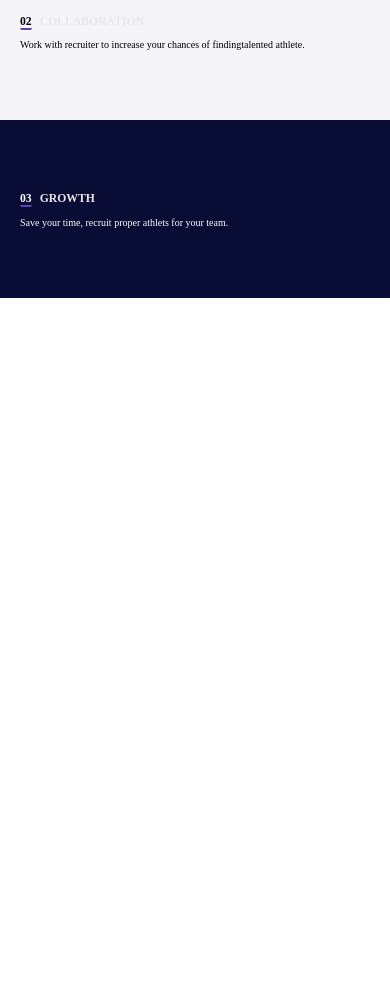
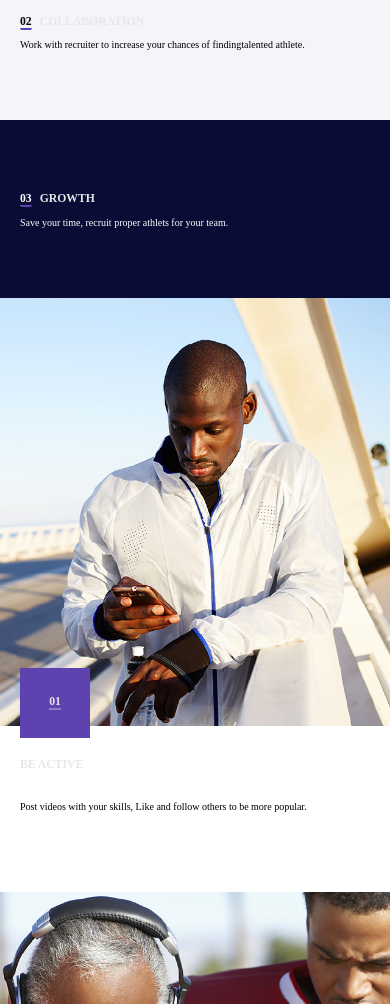
Before and after one commit to Stegur/mq-diploma, a plain HTML site: page index.html in a window 390 px wide. Shown: the part 2060-3064 px from the top of the page. Before the commit the page ends 2358 px from the top, so only its background shows below. Drawn offline with Linux system fonts and the light colour scheme.

Commit message:
Articles

```diff
--- a/css/style.css
+++ b/css/style.css
@@ -100,7 +100,7 @@ body {
     }
     /* END HEADER */
 
-    /* ATHLETS */
+    /* SPORTSMEN */
     .athlets, .players {
         padding-top: 25px;
         /* padding-bottom: 75px; */
@@ -164,4 +164,48 @@ body {
      .players .benefit:last-child .benefit-discription {
         color: #FFFFFF;
      }
+    /* END SPORTSMEN */
+
+    /* ARTICLES */
+
+    .article-title, .article-description {
+        padding-left: 20px;
+    }
+
+    .article-img {
+        width: 100%;
+    }
+
+    .article-title {
+        position: relative;
+
+        margin-top: 30px;
+        margin-bottom: 30px;
+
+        color: #e7e7e7;
+        text-transform: uppercase;
+    }
+
+    .article-number {
+        position: absolute;
+        top: -90px;          /* Альтернативы? */
+
+        display: flex;
+        flex-wrap: wrap;
+        align-items: center;
+        justify-content: center;
+
+        width: 70px;
+        height: 70px;
+
+        background-color: #5e42b0;
+    }
+
+    .article-number-decoration {
+        border-bottom: 2px solid #8f7bc8;
+    }
+
+    .article-description {
+        margin-bottom: 80px;
+    }
 }
--- a/index.html
+++ b/index.html
@@ -109,9 +109,25 @@
         </section>
 <!-- ARTICLES -->
         <section class="articles">
-            <article class="article"></article>
-            <article class="article"></article>
-            <article class="article"></article>
+
+            <article class="article">
+                <img class="article-img" src="/images/be-active_640.jpg" alt="Be active">
+                <h3 class="article-title">
+                    <div class="article-number"><span class="article-number-decoration">01</span></div>be active</h3>
+                <p class="article-description">Post videos with your skills, Like and follow others to be more popular.</p>
+            </article>
+
+            <article class="article">
+                <img class="article-img" src="/images/find-contact_640.jpg" alt="Find contact">
+                <h3 class="article-title"><div class="article-number"><span class="article-number-decoration">02</span></div>FIND CONTACT</h3>
+                <p class="article-description">Contact others to find right coach or athlete you are looking for.</p>
+            </article>
+
+            <article class="article">
+                <img class="article-img" src="/images/work-it_640.jpg" alt="Work it">
+                <h3 class="article-title"><div class="article-number"><span class="article-number-decoration">03</span></div>WORK IT</h3>
+                <p class="article-description">Enjoy being a student athlete, the recruiting process can be overwhelming, we want to make this enjoyable experience.</p>
+            </article>
         </section>
 <!-- END ARTICLES -->
     </main>
```
